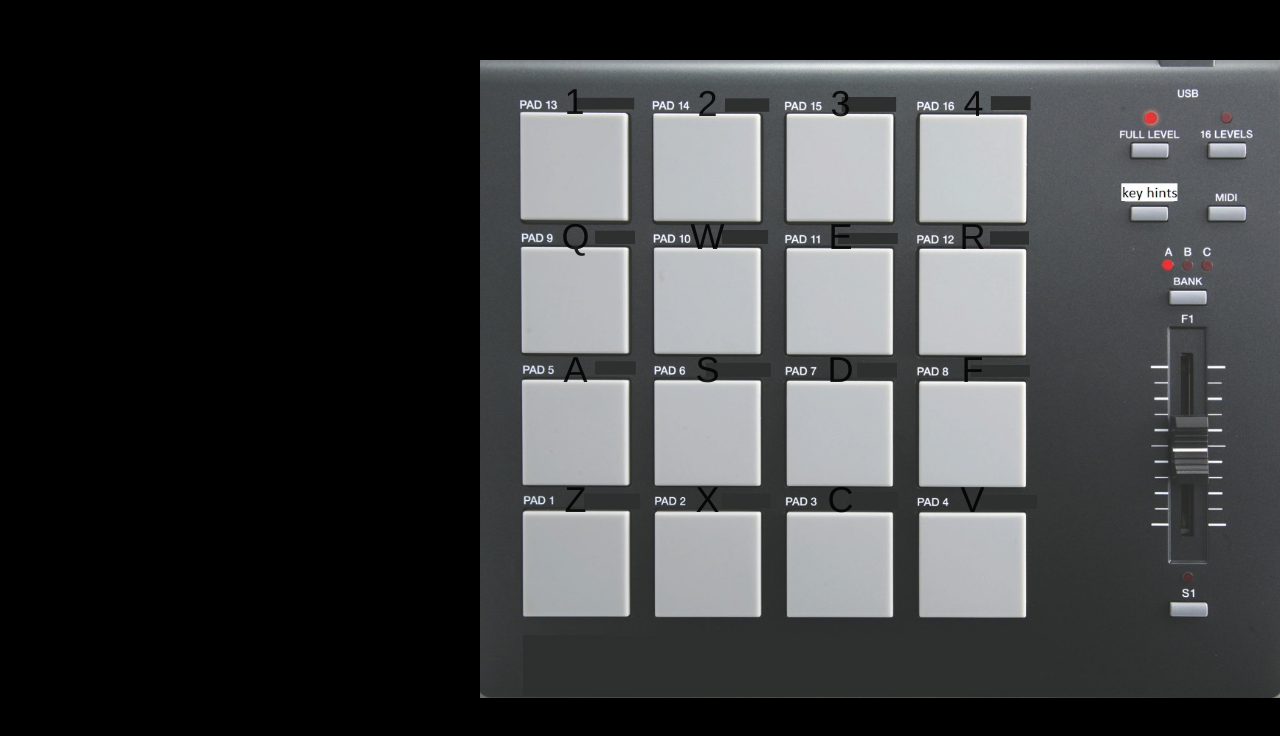
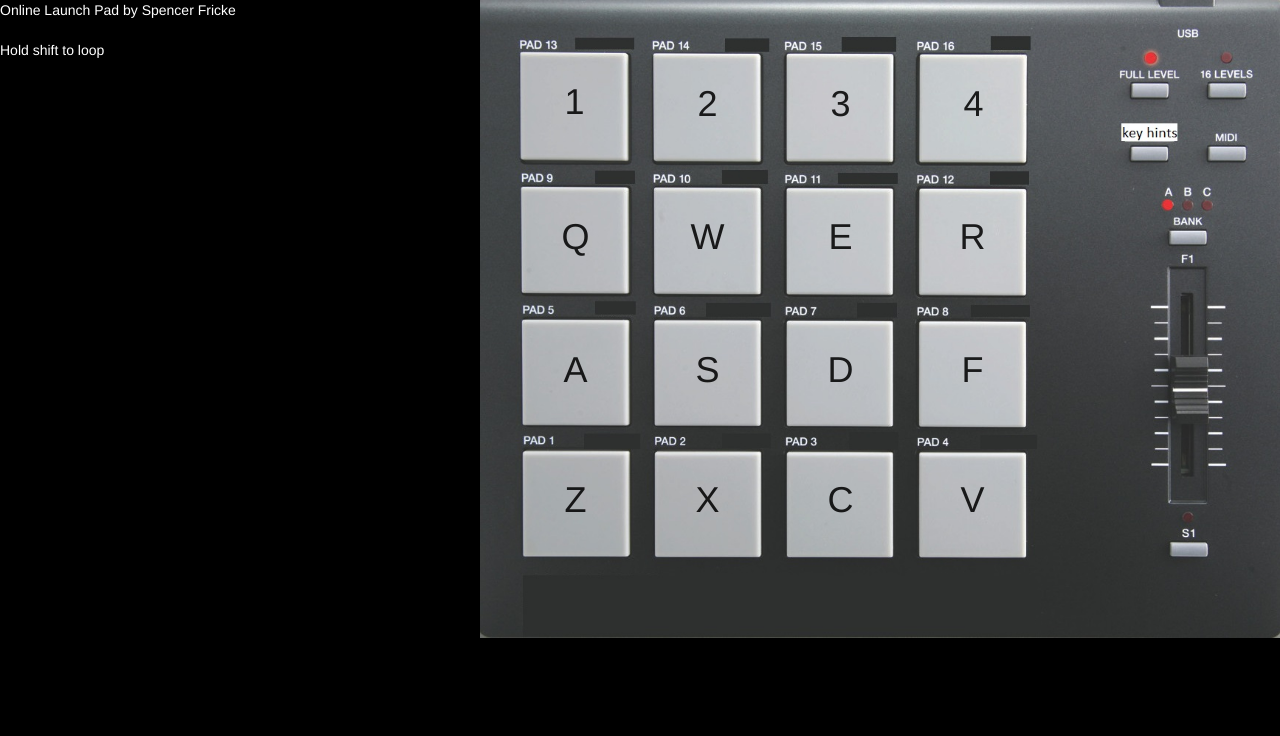
Before and after one commit to sjfricke/OnlineMidiPad, a plain HTML site: page index.html in a window 1280 px wide. Drawn offline with Linux system fonts and the light colour scheme.

Commit message:
few changes
missing info style

```diff
--- a/css/style.css
+++ b/css/style.css
@@ -1,5 +1,11 @@
 body{
 background-color: black;
+}
+
+#info{
+width: 450px;
+color: white;
+float: left;
 }
 
 #pad{
```
Also changed, not shown: index.html (+1 -1 lines), js/color.js (added), js/services.js (deleted).
